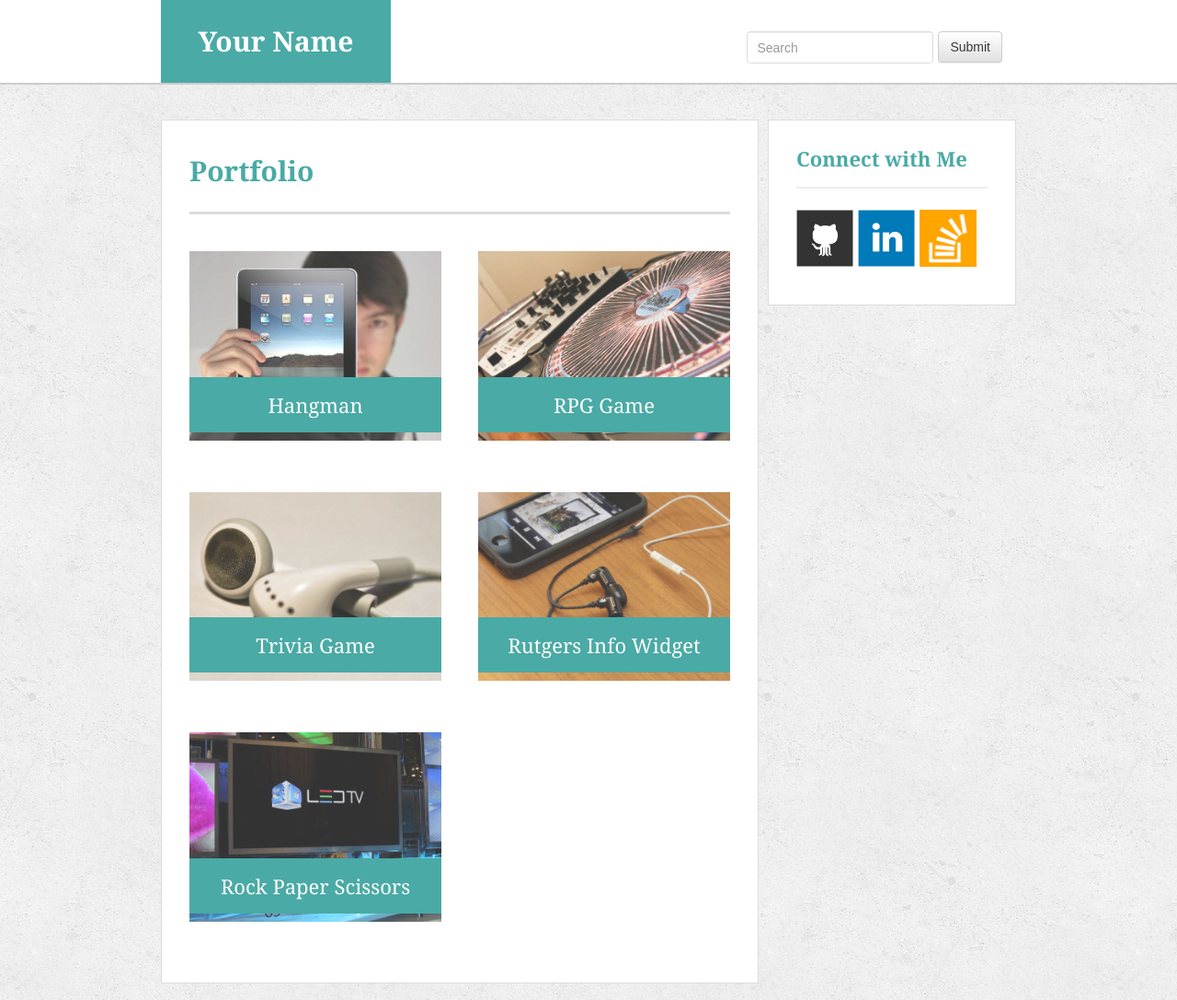
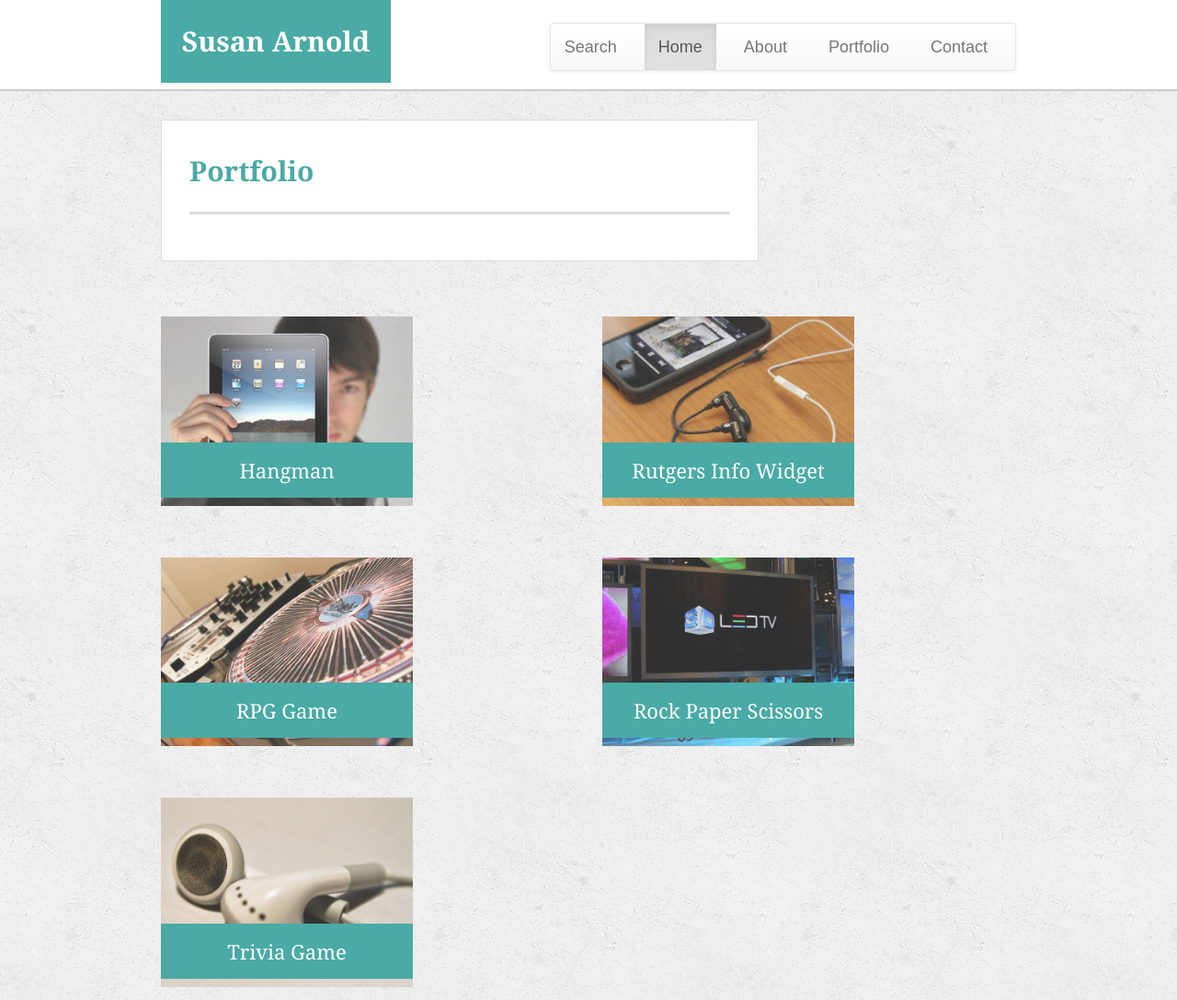
Before and after one commit to SkiingMama/Bootstrap-Portfolio, a plain HTML site: page portfolio.html in a window 1280 px wide. Shown: the top 1087 px of the page at 92% size. Drawn offline with nearby package versions, Linux system fonts and the light colour scheme.

Commit message:
Update all html files with bootstrap information

```diff
--- a/portfolio.html
+++ b/portfolio.html
@@ -14,20 +14,32 @@
 <body>
   <header id="masthead">
     <div class="container">
-      <a href="index.html" id="logo">Your Name</a>
-      <nav>
-        <form class="navbar-form navbar-left" role="search">
-  <div class="form-group">
-    <input type="text" class="form-control" placeholder="Search">
+      <a href="index.html" id="logo">Susan Arnold</a>
+      <nav class="navbar navbar-default">
+        <div class="container-fluid">
+          <div class="navbar-header">
+            <a class="navbar-brand" href="#">Search</a>
           </div>
-  <button type="submit" class="btn btn-default">Submit</button>
-</form>
+          <ul class="nav navbar-nav">
+            <li class="active"><a href="#">Home</a></li>
+            <li><a href="#">About</a></li>
+            <li><a href="#">Portfolio</a></li>
+            <li><a href="#">Contact</a></li>
+          </ul>
+        </div>
       </nav>
     </div>
   </header>
   <div id="main-container" class="container">
+    <div class = "row">
+        <div class="col-md-12">
           <section class="main-section">
             <h1>Portfolio</h1>
+        </section>
+      </div>
+    </div>
+        <div class = "row">
+          <div class="col-md-6">
             <div class="work">
               <img src="assets/images/technics-q-c-640-480-1.jpg" alt="hangman">
               <h3>Hangman</h3>
@@ -40,6 +52,8 @@
                <img src="assets/images/technics-q-c-640-480-5.jpg" alt="Trivia Game">
                 <h3>Trivia Game</h3>
             </div>
+          </div>
+          <div class="col-md-6">
             <div class="work">
               <img src="assets/images/technics-q-c-640-480-7.jpg" alt="Rutgers Info Widget">
               <h3>Rutgers Info Widget</h3>
@@ -48,7 +62,8 @@
               <img src="assets/images/technics-q-c-640-480-9.jpg" alt="Rock Paper Scissors">
               <h3>Rock Paper Scissors</h3>
             </div>
-    </section>
+          </div>
+        </div>
     <section class="sidebar">
       <div id="connect">
         <h2>Connect with Me</h2>
@@ -60,7 +75,7 @@
   </div>
   <footer>
     <div class="container">
-      Copyright &copy; 2016 Your Name
+      Copyright &copy; 2018 Susan Arnold
     </div>
   </footer>
 </body>
```
Also changed, not shown: contact.html (+17 -12 lines), index.html (+22 -12 lines), 1 other file. Lines whose indentation alone changed are shown as unchanged.
